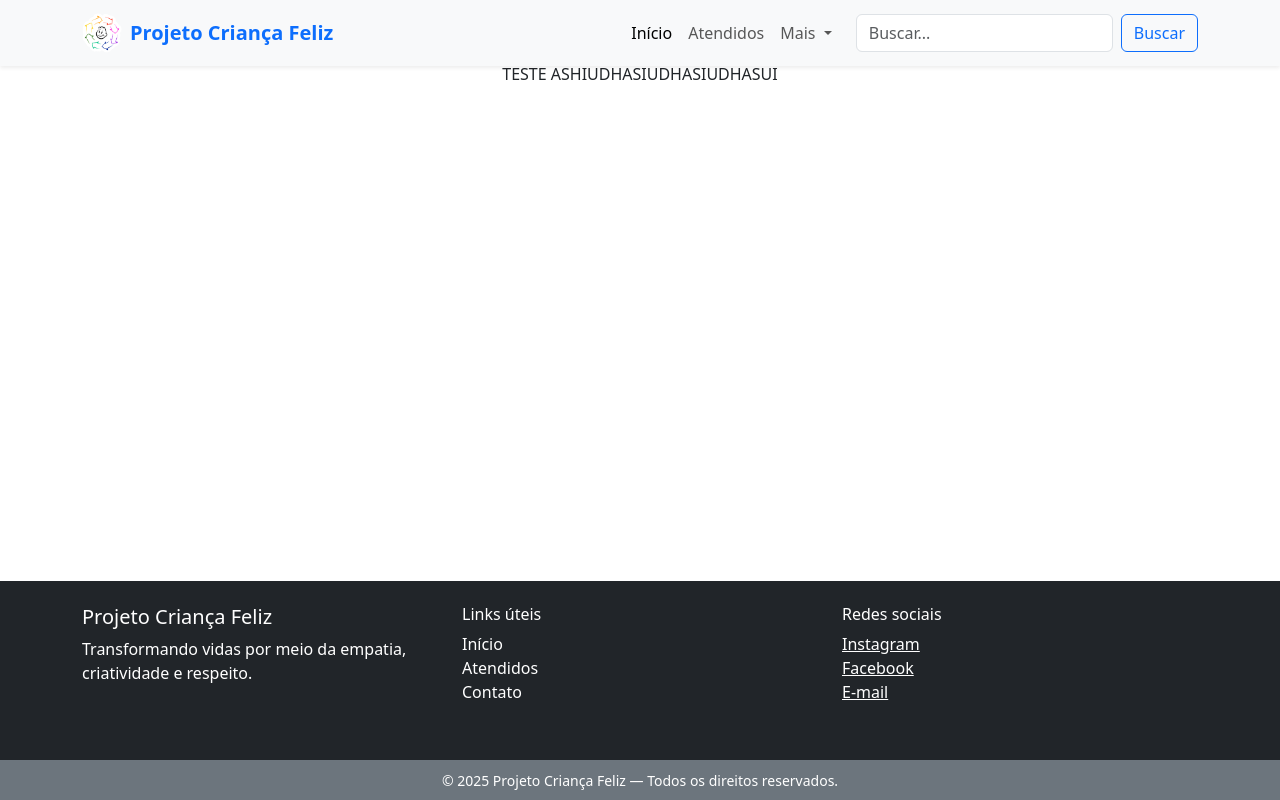
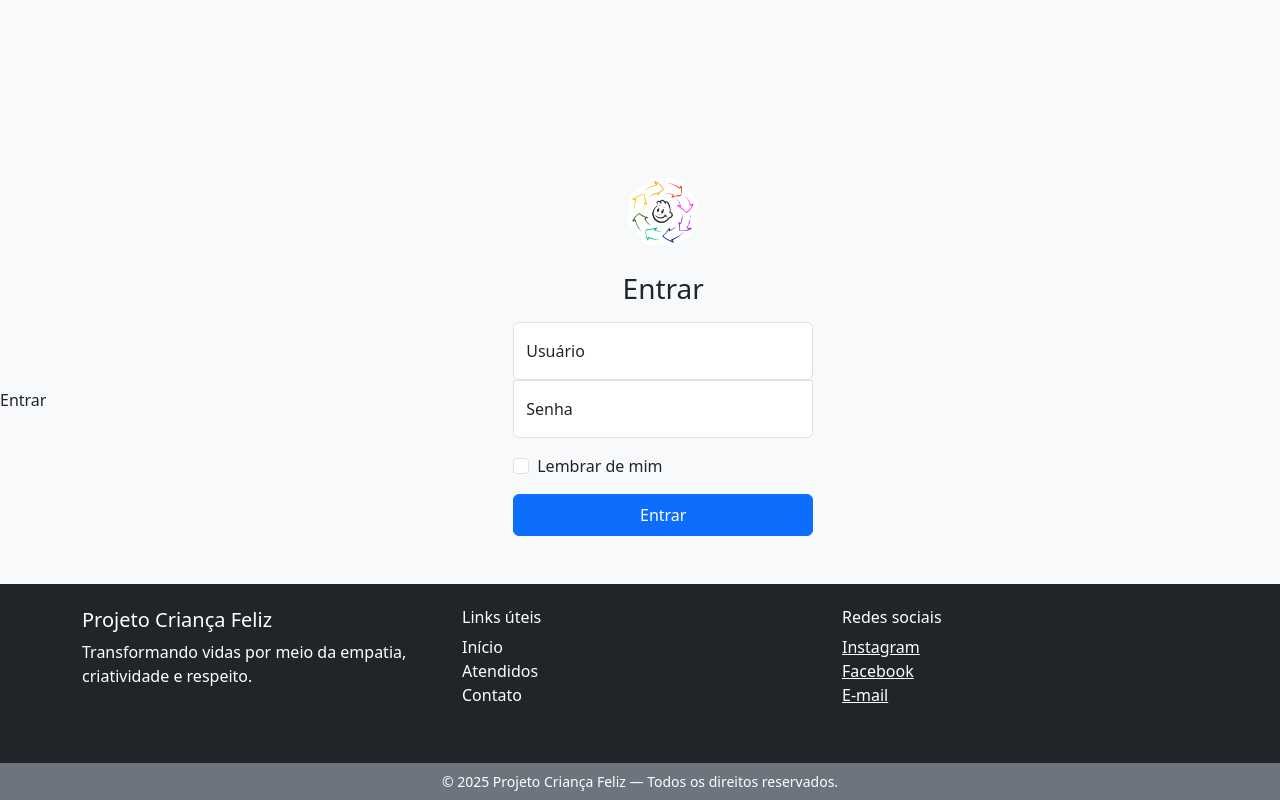
Before and after one commit to Cakaio/Projeto_Django, a Django app: page / in a window 1280 px wide. Run offline with Django 5.2, Linux system fonts and the light colour scheme.

Commit message:
Mudanças na Tela Inicial de Login

```diff
--- a/TESTE/views.py
+++ b/TESTE/views.py
@@ -1,4 +1,16 @@
-from django.shortcuts import render
+from django.contrib.auth import authenticate, login
+from django.shortcuts import render, redirect
 
 def homepage_inicial(request):
+    if request.method == "POST":
+        username = request.POST.get("username")
+        password = request.POST.get("password")
+
+        user = authenticate(request, username=username, password=password)
+
+        if user is not None:
+            login(request, user)
+            return redirect("/atendido/")  # Redirect to a named URL pattern after login
+        else:
+            return render(request, 'homepage_inicial.html', {"error": "Usuário ou senha inválidos."})
     return render(request, 'homepage_inicial.html')
--- a/templates/homepage_inicial.html
+++ b/templates/homepage_inicial.html
@@ -1,13 +1,76 @@
-{% extends 'base.html' %}
+{% load static %}
 
-{% block titulo %}
-Ficha dos Caios
+{% block titulo %}Entrar{% endblock %}
+
+{% block head %}
+<link href="https://cdn.jsdelivr.net/npm/bootstrap@5.3.8/dist/css/bootstrap.min.css" rel="stylesheet">
+<link href="/src/style.css" rel="stylesheet">
+
+<style>
+  html, body { height: 100%; }
+  body {
+    display: flex;
+    align-items: center;
+    padding-top: 40px;
+    padding-bottom: 40px;
+    background-color: #f8f9fa;
+  }
+  .form-signin {
+    max-width: 330px;
+    padding: 15px;
+  }
+  .form-signin .form-floating:focus-within {
+    z-index: 2;
+  }
+  .form-signin input[type="email"] {
+    margin-bottom: -1px;
+    border-bottom-right-radius: 0;
+    border-bottom-left-radius: 0;
+  }
+  .form-signin input[type="password"] {
+    margin-bottom: 10px;
+    border-top-left-radius: 0;
+    border-top-right-radius: 0;
+  }
+</style>
 {% endblock %}
 
 {% block content %}
-<h2 class="text-center mb-4">Salas</h2>
+{% include 'footer.html' %}
+<script src="https://cdn.jsdelivr.net/npm/bootstrap@5.3.8/dist/js/bootstrap.bundle.min.js"></script>
+<main class="form-signin w-100 m-auto text-center">
+  <form method="post">
+    {% csrf_token %}
 
-<div class="row justify-content-center">
-  TESTE ASHIUDHASIUDHASIUDHASUI
-</div>
+    <img class="mb-4 rounded-circle" src="{% static 'images/Logo_PCF.png' %}" alt="Logo" width="72" height="72">
+
+    <h1 class="h3 mb-3 fw-normal">Entrar</h1>
+
+    {% if form.errors %}
+      <div class="alert alert-danger py-2">
+        Usuário ou senha inválidos.
+      </div>
+    {% endif %}
+
+    <div class="form-floating">
+      <input type="text" name="username" class="form-control" id="floatingUser" placeholder="usuario" required>
+      <label for="floatingUser">Usuário</label>
+    </div>
+
+    <div class="form-floating">
+      <input type="password" name="password" class="form-control" id="floatingPassword" placeholder="Senha" required>
+      <label for="floatingPassword">Senha</label>
+    </div>
+
+    <div class="form-check text-start my-3">
+      <input class="form-check-input" type="checkbox" value="remember-me" id="rememberMe">
+      <label class="form-check-label" for="rememberMe">
+        Lembrar de mim
+      </label>
+    </div>
+
+    <button class="btn btn-primary w-100 py-2" type="submit">Entrar</button>
+    <p class="mt-5 mb-3 text-body-secondary">&copy; {% now "Y" %}</p>
+  </form>
+</main>
 {% endblock %}
```
